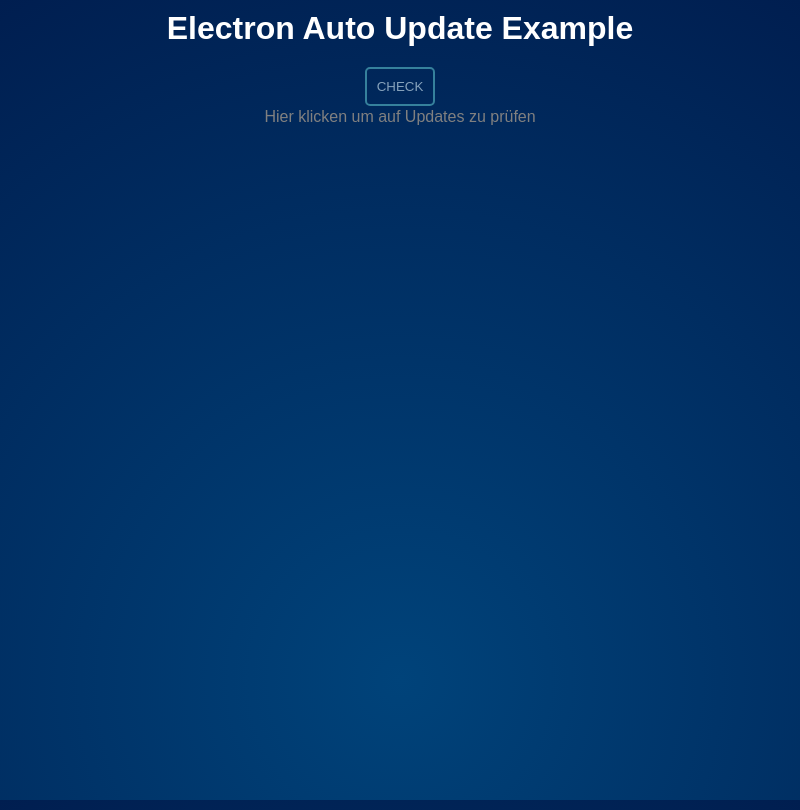
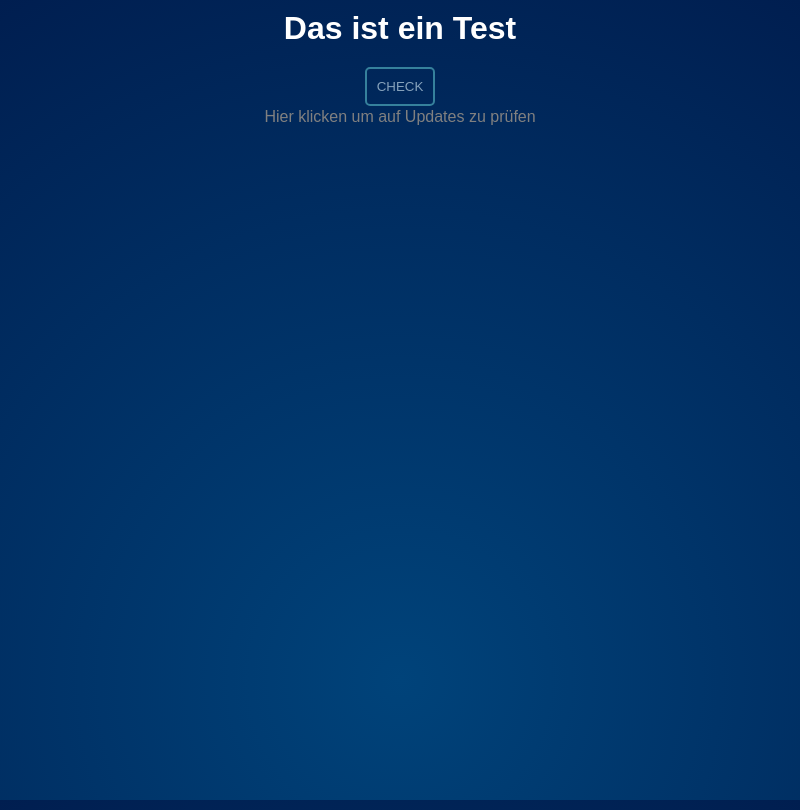
Before and after one commit to Emkay90/AutoUpdater, an Electron app: page index.html in a window 800 px wide. Drawn offline with Linux system fonts and the light colour scheme; no server answers.

Commit message:
autoupdate1.0.1

```diff
--- a/electron-builder.yml
+++ b/electron-builder.yml
@@ -1,3 +1,4 @@
 appId: com.example.ElectronAutoUpdate
 publish:
   provider: github
+  token: c16351da83de148ae56883c0f3c31f53eaedd987
--- a/index.html
+++ b/index.html
@@ -5,7 +5,7 @@
   <link rel="stylesheet" href="./style.css">
 </head>
 <body>
-  <h1>Electron Auto Update Example</h1>
+  <h1>Das ist ein Test</h1>
   <p id="version"></p>
   <div id="notification" class="hidden">
     <p id="close"><span style="margin-left:96%"><i class="fas fa-times"></i></span></p>
--- a/package.json
+++ b/package.json
@@ -1,6 +1,6 @@
 {
   "name": "autoupdaterfachgespraech",
-  "version": "1.0.0",
+  "version": "1.0.1",
   "description": "autoupdater Test",
   "main": "main.js",
   "scripts": {
```
